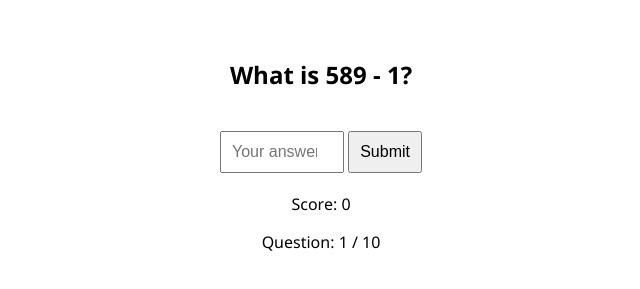
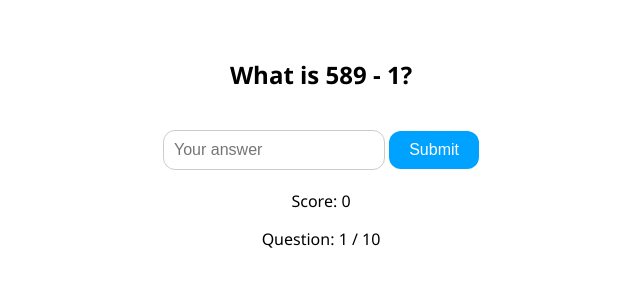
Before and after one commit to randomping298124/Math-game, a plain HTML site: page math game.html in a window 1280 px wide. Shown: the part 171-460 px from the top of the page, without its empty margins (319-959 px from the left). Drawn offline with Linux system fonts and the light colour scheme.

Commit message:
Update math game.html

```diff
--- a/math game.html
+++ b/math game.html
@@ -37,6 +37,33 @@
             #question {
             margin-top: 80px;
         }
+        button {
+            background-color: rgb(0, 162, 255); /* Blue background */
+            color: white; /* White text */
+            border: none; /* Remove default border */
+            border-radius: 12px; /* Rounded corners */
+            padding: 10px 20px; /* Add some padding */
+            font-size: 16px; /* Font size */
+            cursor: pointer; /* Change cursor to pointer on hover */
+            transition: background-color 0.3s; /* Smooth transition for hover effect */
+        }
+
+        button:hover {
+            background-color: rgb(0, 109, 192); /* Darker blue on hover */
+        }
+        input {
+    padding: 10px; /* Add some padding to the input */
+    font-size: 16px; /* Font size */
+    width: 200px; /* Set a width for the input */
+    border-radius: 12px; /* Rounded corners for input */
+    border: 1px solid #ccc; /* Border for input */
+    transition: border-color 0.3s; /* Smooth transition for border color */
+}
+
+input:focus {
+    border-color: blue; /* Change border color when focused */
+    outline: none; /* Remove default outline */
+}
     </style>
 </head>
 <body>
@@ -119,6 +146,7 @@
     const buttonContainer = document.createElement("div");
     buttonContainer.style.textAlign = "center"; // Center the buttons
     buttonContainer.style.marginTop = "20px"; // Add some space above the buttons
+    buttonContainer.style.gap = "80px"; // Space between the buttons
 
     // Create the first button to go to index.html
     const goToIndexButton = document.createElement("button");
```
